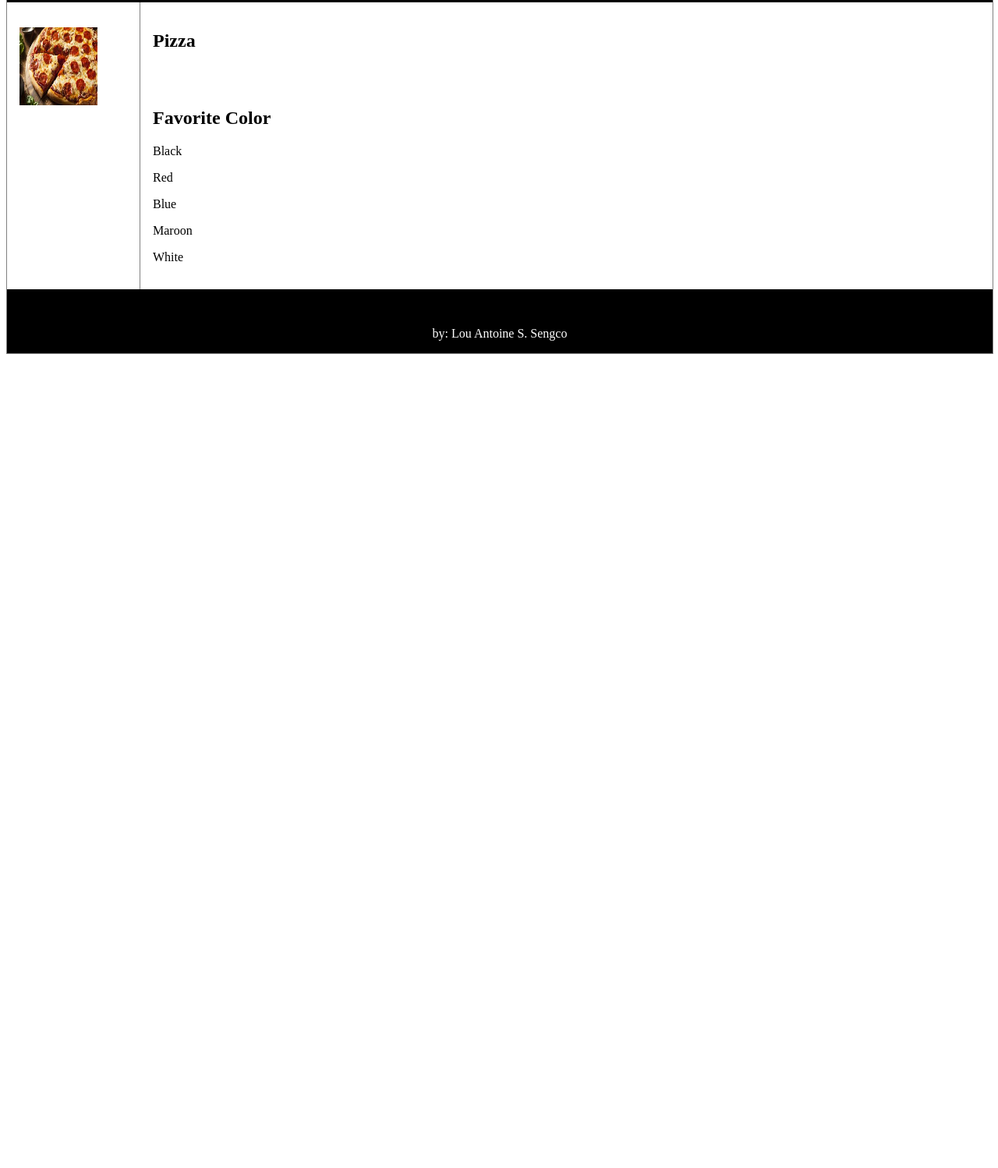
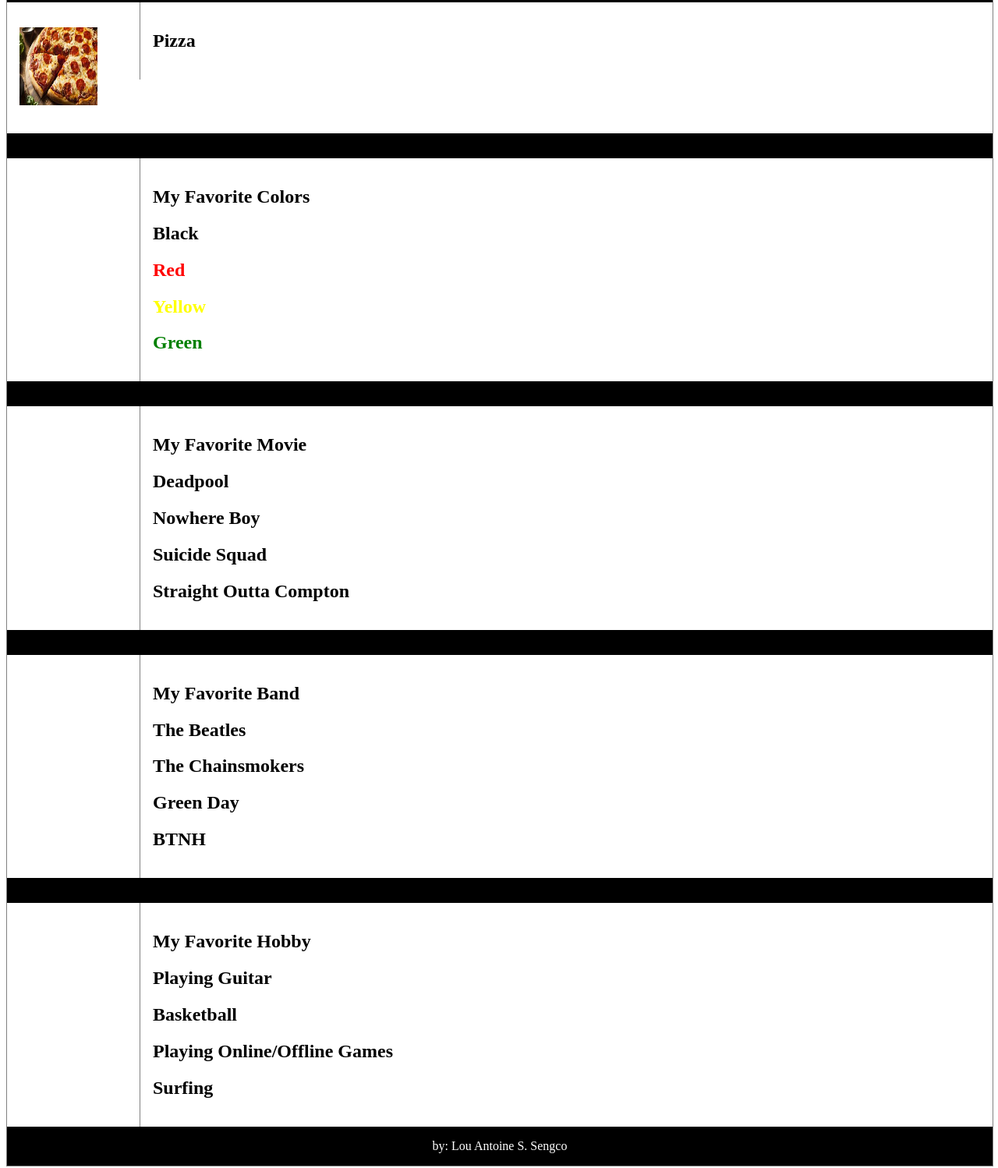
Before and after one commit to antoinesengco/machineproblems, a plain HTML site: page lou/index.html in a window 1280 px wide. Shown: the part 518-2016 px from the top of the page at 78% size. Before the commit the page ends 980 px from the top, so only its background shows below. Drawn offline with Linux system fonts and the light colour scheme.

Commit message:
Update index.html

```diff
--- a/lou/index.html
+++ b/lou/index.html
@@ -71,6 +71,7 @@ article {
 </article>
 
 <footer></footer>
+
 <nav>
   <ul>
     <li><img src= "img/pz.jpg" style="width:100px; height:100px;"></li>
@@ -80,17 +81,38 @@ article {
 <article>
   <h1>Pizza</h1>
 </article>
-
+ <footer></footer>
 <article>
-  <h1>Favorite Color</h1>
-    <p>Black</p>
-    <p>Red</p>
-    <p>Blue</p>
-    <p>Maroon</p>
-    <p>White</p>
+  <h1>My Favorite Colors</h1>
+  <h2 style="color:">Black</h2>
+  <h2 style="color:red;">Red</h2>
+  <h2 style="color:Yellow;">Yellow</h2>
+  <h2 style="color:green;">Green</h2>
 </article>
-
 <footer></footer>
+<article>
+  <h1>My Favorite Movie</h1>
+  <h2>Deadpool</h2>
+  <h2>Nowhere Boy</h2>
+  <h2>Suicide Squad</h2>
+  <h2>Straight Outta Compton</h2>
+</article>
+<footer></footer>
+<article>
+  <h1>My Favorite Band</h1>
+  <h2>The Beatles</h2>
+  <h2>The Chainsmokers</h2>
+  <h2>Green Day</h2>
+  <h2>BTNH</h2>
+</article>
+<footer></footer>
+<article>
+  <h1>My Favorite Hobby</h1>
+  <h2>Playing Guitar</h2>
+  <h2>Basketball</h2>
+  <h2>Playing Online/Offline Games</h2>
+  <h2>Surfing</h2>
+</article>
 
 <footer>by: Lou Antoine S. Sengco</footer>
 
```
